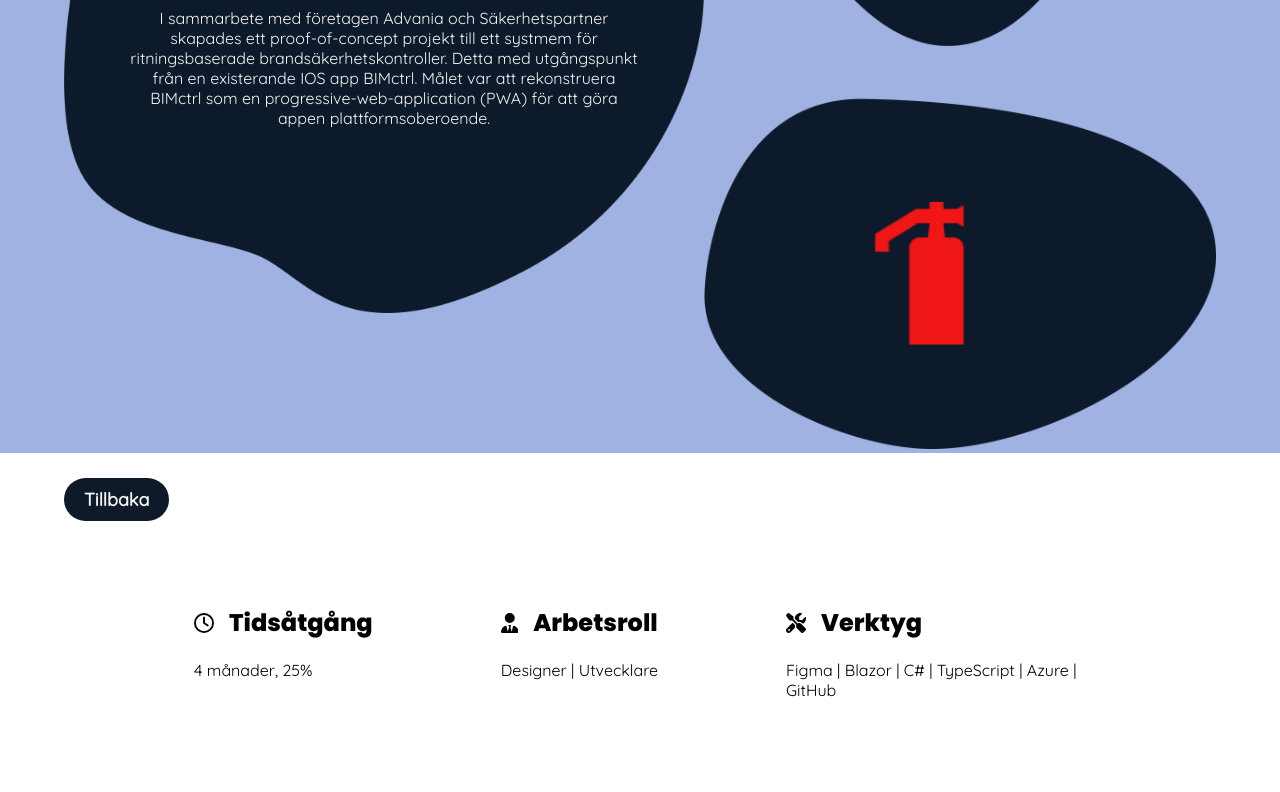
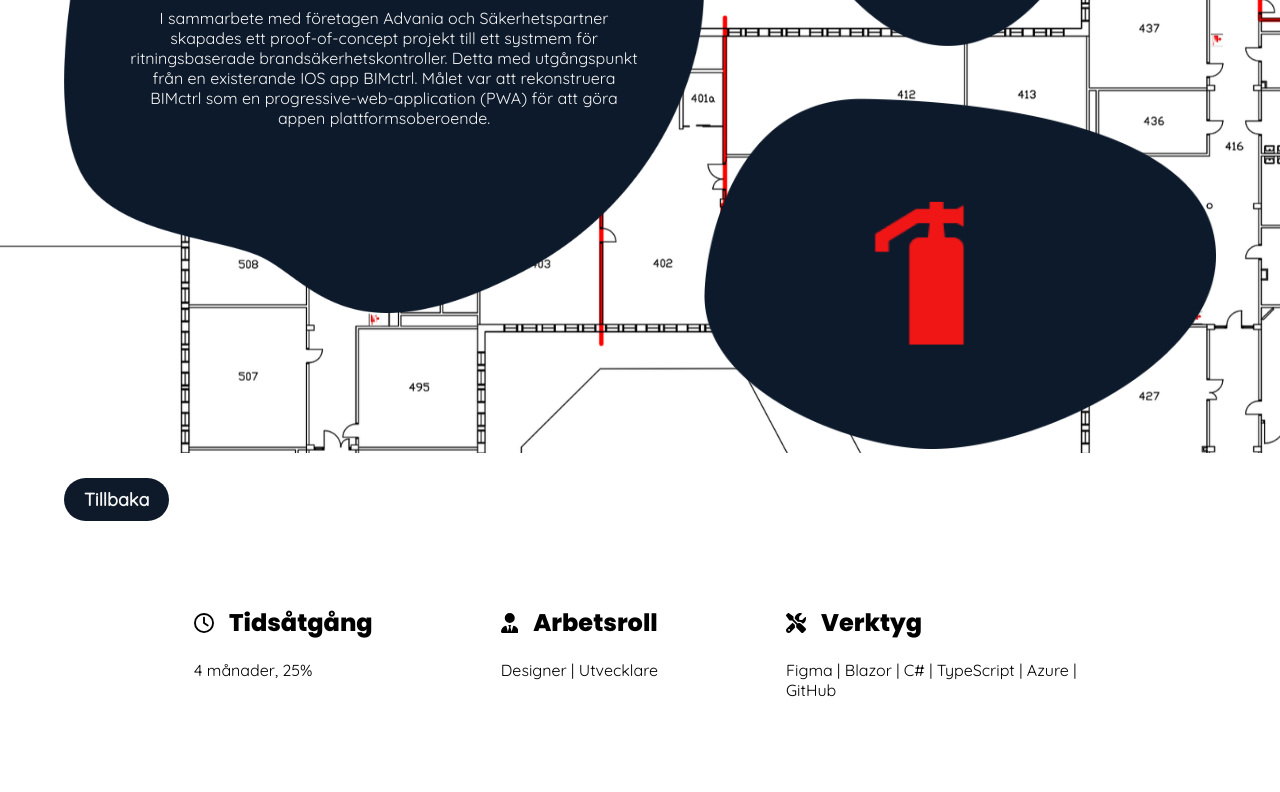
Before and after one commit to lukasnordangard/Portfolio, a plain HTML site: page bimctrl.html in a window 1280 px wide. Shown: the part 162-954 px from the top of the page. Drawn offline with Linux system fonts and the light colour scheme.

Commit message:
added background image to bimctrl

```diff
--- a/bimctrl.html
+++ b/bimctrl.html
@@ -15,7 +15,7 @@
 <body>
 
     <div class="container">
-        <div class="project-top-container">
+        <div class="bimctrl-project-top-container">
             <div class="project-introduction-container">
                 <div class="project-introduction-text-container">
                     <div class="project-text-blobb">
--- a/styles.css
+++ b/styles.css
@@ -550,6 +550,15 @@ p {
     justify-content: center;
 }
 
+.bimctrl-project-top-container{
+    background-image: url('imgs/BIMctrl/floorplan2.png');
+    background-size: cover;
+    background-position: center;
+    display: flex;
+    flex-direction: column;
+    justify-content: center;
+}
+
 .project-introduction-container{
     display: flex;
     justify-content: center;
```
Also changed, not shown: imgs/BIMctrl/floorplan.png (added), imgs/BIMctrl/floorplan2.png (added).
